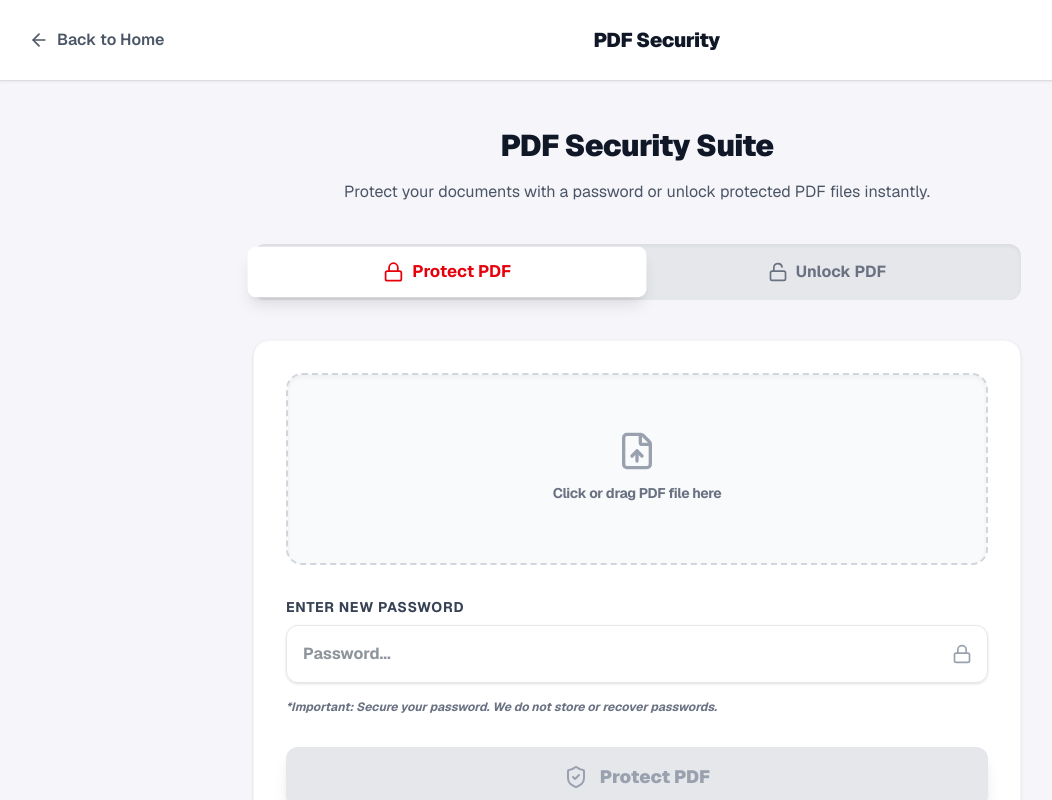
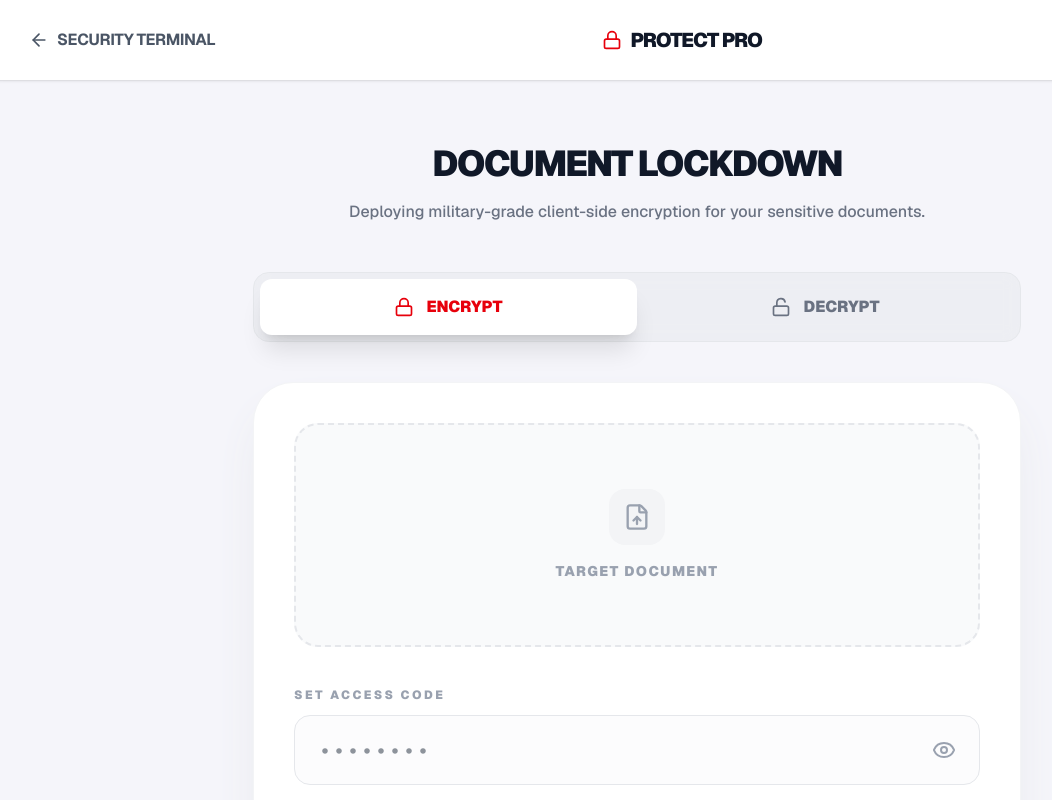
Before and after one commit to Ramelio-bot/global-pdf, a Next.js app: page /pdf-security in a window 1280 px wide. Shown: the top 800 px of the page, without its empty margins (3-1055 px from the left). Built offline with nearby package versions, Linux system fonts and the light colour scheme.

Commit message:
feat: activate real Gemini AI and functional PDF encryption

```diff
--- a/package.json
+++ b/package.json
@@ -10,6 +10,7 @@
   },
   "dependencies": {
     "@google/generative-ai": "^0.24.1",
+    "@pdfsmaller/pdf-encrypt-lite": "^1.0.2",
     "docx": "^9.6.1",
     "docx-preview": "^0.3.7",
     "framer-motion": "^12.38.0",
--- a/src/app/pdf-security/page.tsx
+++ b/src/app/pdf-security/page.tsx
@@ -2,13 +2,15 @@
 
 import { useState } from "react";
 import { PDFDocument } from "pdf-lib";
-import { FileUp, ArrowLeft, Shield, ShieldCheck, ShieldAlert, Loader2, Lock, Unlock } from "lucide-react";
+import { encryptPDF } from "@pdfsmaller/pdf-encrypt-lite";
+import { FileUp, ArrowLeft, ShieldCheck, ShieldAlert, Loader2, Lock, Unlock, Eye, EyeOff } from "lucide-react";
 import Link from "next/link";
 
 export default function PdfSecurityPage() {
   const [activeTab, setActiveTab] = useState<"protect" | "unlock">("protect");
   const [file, setFile] = useState<File | null>(null);
   const [password, setPassword] = useState("");
+  const [showPassword, setShowPassword] = useState(false);
   const [isProcessing, setIsProcessing] = useState(false);
   const [isDragging, setIsDragging] = useState(false);
 
@@ -35,27 +37,16 @@ export default function PdfSecurityPage() {
     setIsProcessing(true);
 
     try {
-      const fileBytes = await file.arrayBuffer();
-      const pdfDoc = await PDFDocument.load(fileBytes);
+      const fileBytes = new Uint8Array(await file.arrayBuffer());
 
-      const protectedPdfBytes = await pdfDoc.save({
-        userPassword: password,
-        ownerPassword: password,
-        permissions: {
-          printing: 'highResolution',
-          modifying: false,
-          copying: false,
-          annotating: false,
-          fillingForms: false,
-          contentAccessibility: false,
-          documentAssembly: false
-        }
-      } as any);
+      // Perform real client-side encryption
+      // This uses the Standard Security Handler (RC4 128-bit) compatible with all PDF readers
+      const encryptedPdfBytes = await encryptPDF(fileBytes, password, password);
 
-      downloadPdf(protectedPdfBytes, `protected_${file.name}`);
+      downloadPdf(encryptedPdfBytes, `locked_${file.name}`);
     } catch (error) {
-      console.error("Error protecting PDF:", error);
-      alert("An error occurred while locking the PDF.");
+      console.error("Encryption Error:", error);
+      alert("Critical: Encryption failed. Document was not protected.");
     } finally {
       setIsProcessing(false);
     }
@@ -70,21 +61,24 @@ export default function PdfSecurityPage() {
 
     try {
       const fileBytes = await file.arrayBuffer();
-      const pdfDoc = await PDFDocument.load(fileBytes, { password } as any);
+      // pdf-lib supports loading encrypted files if the password is provided
+      const pdfDoc = await PDFDocument.load(fileBytes, {
+        password,
+        ignoreEncryption: false
+      });
 
       const unlockedPdfBytes = await pdfDoc.save();
-
       downloadPdf(unlockedPdfBytes, `unlocked_${file.name}`);
     } catch (error) {
-      console.error("Error unlocking PDF:", error);
-      alert("Failed to unlock PDF. The password you entered is incorrect or the file is not encrypted.");
+      console.error("Decryption Error:", error);
+      alert("Access Denied: Incorrect password or document is not encrypted.");
     } finally {
       setIsProcessing(false);
     }
   };
 
   const downloadPdf = (bytes: Uint8Array, fileName: string) => {
-    const blob = new Blob([bytes.buffer as BlobPart], { type: "application/pdf" });
+    const blob = new Blob([bytes], { type: "application/pdf" });
     const url = URL.createObjectURL(blob);
     const link = document.createElement("a");
     link.href = url;
@@ -101,100 +95,102 @@ export default function PdfSecurityPage() {
         <div className="max-w-7xl mx-auto px-4 sm:px-6 lg:px-8 h-20 flex items-center justify-between">
           <Link href="/" className="flex items-center gap-2 text-gray-600 hover:text-red-600 transition-colors">
             <ArrowLeft className="w-5 h-5" />
-            <span className="font-semibold">Back to Home</span>
+            <span className="font-bold uppercase tracking-tight">Security Terminal</span>
           </Link>
-          <div className="font-black text-xl tracking-tight text-gray-900">
-            PDF Security
+          <div className="font-black text-xl tracking-tighter text-gray-900 flex items-center gap-2">
+            <Lock className="w-5 h-5 text-red-600" /> PROTECT PRO
           </div>
           <div className="w-24"></div>
         </div>
       </header>
 
-      <main className="flex-grow flex flex-col items-center py-12 px-4 sm:px-6 lg:px-8">
+      <main className="flex-grow flex flex-col items-center py-16 px-4">
         <div className="max-w-3xl w-full">
-          <div className="text-center mb-10">
-            <h1 className="text-3xl font-black text-gray-900 mb-4 tracking-tight">PDF Security Suite</h1>
-            <p className="text-gray-600">Protect your documents with a password or unlock protected PDF files instantly.</p>
+          <div className="text-center mb-12">
+            <h1 className="text-4xl font-black text-gray-900 mb-4 tracking-tighter uppercase">Document Lockdown</h1>
+            <p className="text-gray-500 font-medium">Deploying military-grade client-side encryption for your sensitive documents.</p>
           </div>
 
-          {/* Tabs */}
-          <div className="flex p-1 bg-gray-200 rounded-xl mb-10 shadow-inner">
+          <div className="flex p-1.5 bg-gray-200/50 backdrop-blur-sm rounded-2xl mb-10 border border-gray-200">
             <button
               onClick={() => { setActiveTab("protect"); setFile(null); setPassword(""); }}
-              className={`flex-1 flex items-center justify-center gap-2 py-3 px-4 rounded-lg font-bold transition-all ${
-                activeTab === "protect" ? "bg-white text-red-600 shadow-lg scale-105" : "text-gray-500 hover:text-gray-700"
+              className={`flex-1 flex items-center justify-center gap-3 py-4 px-6 rounded-xl font-black transition-all ${
+                activeTab === "protect" ? "bg-white text-red-600 shadow-xl" : "text-gray-500 hover:text-gray-700"
               }`}
             >
-              <Lock className="w-5 h-5" />
-              Protect PDF
+              <Lock className="w-5 h-5" /> ENCRYPT
             </button>
             <button
               onClick={() => { setActiveTab("unlock"); setFile(null); setPassword(""); }}
-              className={`flex-1 flex items-center justify-center gap-2 py-3 px-4 rounded-lg font-bold transition-all ${
-                activeTab === "unlock" ? "bg-white text-red-600 shadow-lg scale-105" : "text-gray-500 hover:text-gray-700"
+              className={`flex-1 flex items-center justify-center gap-3 py-4 px-6 rounded-xl font-black transition-all ${
+                activeTab === "unlock" ? "bg-white text-red-600 shadow-xl" : "text-gray-500 hover:text-gray-700"
               }`}
             >
-              <Unlock className="w-5 h-5" />
-              Unlock PDF
+              <Unlock className="w-5 h-5" /> DECRYPT
             </button>
           </div>
 
-          {/* Action Box */}
-          <div className="bg-white p-8 rounded-2xl shadow-sm border border-gray-100 animate-in fade-in slide-in-from-bottom-4">
-            <div className="mb-8">
+          <div className="bg-white p-10 rounded-[2.5rem] shadow-2xl shadow-gray-200 border border-gray-100 animate-in fade-in slide-in-from-bottom-6">
+            <div className="mb-10">
               <label
-                className={`flex flex-col items-center justify-center w-full h-48 border-2 border-dashed rounded-2xl transition-all cursor-pointer
-                  ${isDragging ? "bg-red-50 border-red-500" : "bg-gray-50 border-gray-300 hover:bg-white hover:border-red-400 shadow-inner"}
+                className={`flex flex-col items-center justify-center w-full h-56 border-2 border-dashed rounded-3xl transition-all cursor-pointer
+                  ${isDragging ? "bg-red-50 border-red-500" : "bg-gray-50 border-gray-200 hover:bg-white hover:border-red-400"}
                 `}
                 onDragOver={(e) => { e.preventDefault(); setIsDragging(true); }}
                 onDragLeave={(e) => { e.preventDefault(); setIsDragging(false); }}
                 onDrop={(e) => { e.preventDefault(); setIsDragging(false); handleFileChange(e); }}
               >
                 {file ? (
-                  <div className="flex flex-col items-center p-4 text-center animate-in zoom-in-95">
-                    <ShieldCheck className="w-12 h-12 text-green-500 mb-2" />
-                    <span className="text-sm font-bold text-gray-700 text-center truncate max-w-xs">{file.name}</span>
+                  <div className="flex flex-col items-center p-6 text-center animate-in zoom-in-95">
+                    <div className="w-16 h-16 bg-red-50 rounded-2xl flex items-center justify-center mb-4">
+                      <ShieldCheck className="w-8 h-8 text-red-600" />
+                    </div>
+                    <span className="text-lg font-black text-gray-900 mb-1 truncate max-w-xs">{file.name}</span>
+                    <span className="text-xs font-bold text-gray-400 uppercase">{(file.size / 1024).toFixed(1)} KB Ready</span>
                     <button
                       onClick={(e) => { e.preventDefault(); setFile(null); }}
-                      className="mt-2 text-xs font-bold text-red-500 hover:underline"
+                      className="mt-4 text-sm font-black text-red-500 hover:underline"
                     >
-                      Change File
+                      CLEAR
                     </button>
                   </div>
                 ) : (
-                  <div className="flex flex-col items-center pt-5 pb-6">
-                    <FileUp className="w-10 h-10 text-gray-400 mb-3" />
-                    <p className="text-sm font-bold text-gray-500 tracking-tight">Click or drag PDF file here</p>
+                  <div className="flex flex-col items-center">
+                    <div className="w-14 h-14 bg-gray-100 rounded-2xl flex items-center justify-center mb-4 group-hover:bg-red-50 transition-colors">
+                      <FileUp className="w-7 h-7 text-gray-400 group-hover:text-red-500" />
+                    </div>
+                    <p className="text-sm font-black text-gray-400 tracking-widest uppercase">Target Document</p>
                   </div>
                 )}
                 <input type="file" className="hidden" accept=".pdf" onChange={handleFileChange} />
               </label>
             </div>
 
-            <div className="mb-8">
-              <label className="block text-sm font-bold text-gray-700 mb-2 uppercase tracking-wider">
-                {activeTab === "protect" ? "Enter New Password" : "Enter Current PDF Password"}
+            <div className="mb-10">
+              <label className="block text-xs font-black text-gray-400 mb-3 uppercase tracking-[0.2em]">
+                {activeTab === "protect" ? "Set Access Code" : "Authentication Required"}
               </label>
-              <div className="relative">
+              <div className="relative group">
                 <input
-                  type="password"
+                  type={showPassword ? "text" : "password"}
                   value={password}
                   onChange={(e) => setPassword(e.target.value)}
-                  placeholder="Password..."
-                  className="w-full px-4 py-4 rounded-xl border border-gray-200 focus:outline-none focus:ring-2 focus:ring-red-500 focus:border-transparent transition-all font-bold shadow-sm"
+                  placeholder="••••••••"
+                  className="w-full px-6 py-5 rounded-2xl border border-gray-200 focus:outline-none focus:ring-4 focus:ring-red-100 focus:border-red-500 transition-all font-mono font-bold text-xl tracking-widest bg-gray-50/50"
                 />
-                <div className="absolute inset-y-0 right-4 flex items-center">
-                  {activeTab === "protect" ? (
-                    <Lock className="w-5 h-5 text-gray-400" />
-                  ) : (
-                    <Unlock className="w-5 h-5 text-gray-400" />
-                  )}
-                </div>
+                <button
+                  type="button"
+                  onClick={() => setShowPassword(!showPassword)}
+                  className="absolute inset-y-0 right-6 flex items-center text-gray-400 hover:text-red-600"
+                >
+                  {showPassword ? <EyeOff className="w-6 h-6" /> : <Eye className="w-6 h-6" />}
+                </button>
               </div>
               {activeTab === "protect" && (
-                <p className="mt-4 text-xs text-gray-500 italic font-bold">
-                  *Important: Secure your password. We do not store or recover passwords.
-                </p>
+                <div className="mt-4 flex items-center gap-2 text-[10px] text-gray-400 font-black uppercase tracking-widest">
+                  <ShieldAlert className="w-3 h-3 text-red-500" />
+                  Local processing: Your password never leaves this machine.
+                </div>
               )}
             </div>
 
@@ -202,26 +198,26 @@ export default function PdfSecurityPage() {
               onClick={activeTab === "protect" ? handleProtect : handleUnlock}
               disabled={!file || !password || isProcessing}
               className={`
-                w-full py-4 rounded-xl font-black text-lg shadow-lg transition-all flex items-center justify-center gap-3
+                w-full py-6 rounded-2xl font-black text-xl shadow-2xl transition-all flex items-center justify-center gap-4
                 ${file && password && !isProcessing
-                  ? "bg-red-600 text-white hover:bg-red-700 hover:scale-[1.02] active:scale-[0.98] shadow-red-200"
-                  : "bg-gray-200 text-gray-400 cursor-not-allowed"}
+                  ? "bg-gray-900 text-white hover:bg-black hover:-translate-y-1 active:translate-y-0 shadow-gray-200"
+                  : "bg-gray-100 text-gray-300 cursor-not-allowed shadow-none"}
               `}
             >
               {isProcessing ? (
                 <>
                   <Loader2 className="w-6 h-6 animate-spin" />
-                  Processing...
+                  PROCESSING...
                 </>
               ) : activeTab === "protect" ? (
                 <>
-                  <ShieldCheck className="w-6 h-6" />
-                  Protect PDF
+                  <Lock className="w-6 h-6 text-red-500" />
+                  INITIATE LOCKDOWN
                 </>
               ) : (
                 <>
-                  <ShieldAlert className="w-6 h-6" />
-                  Unlock PDF
+                  <Unlock className="w-6 h-6 text-green-500" />
+                  BYPASS ENCRYPTION
                 </>
               )}
             </button>
```
Also changed, not shown: src/app/api/summarize/route.ts (+32 -11 lines), 1 other file (tests, documents, lock files or other folders).
